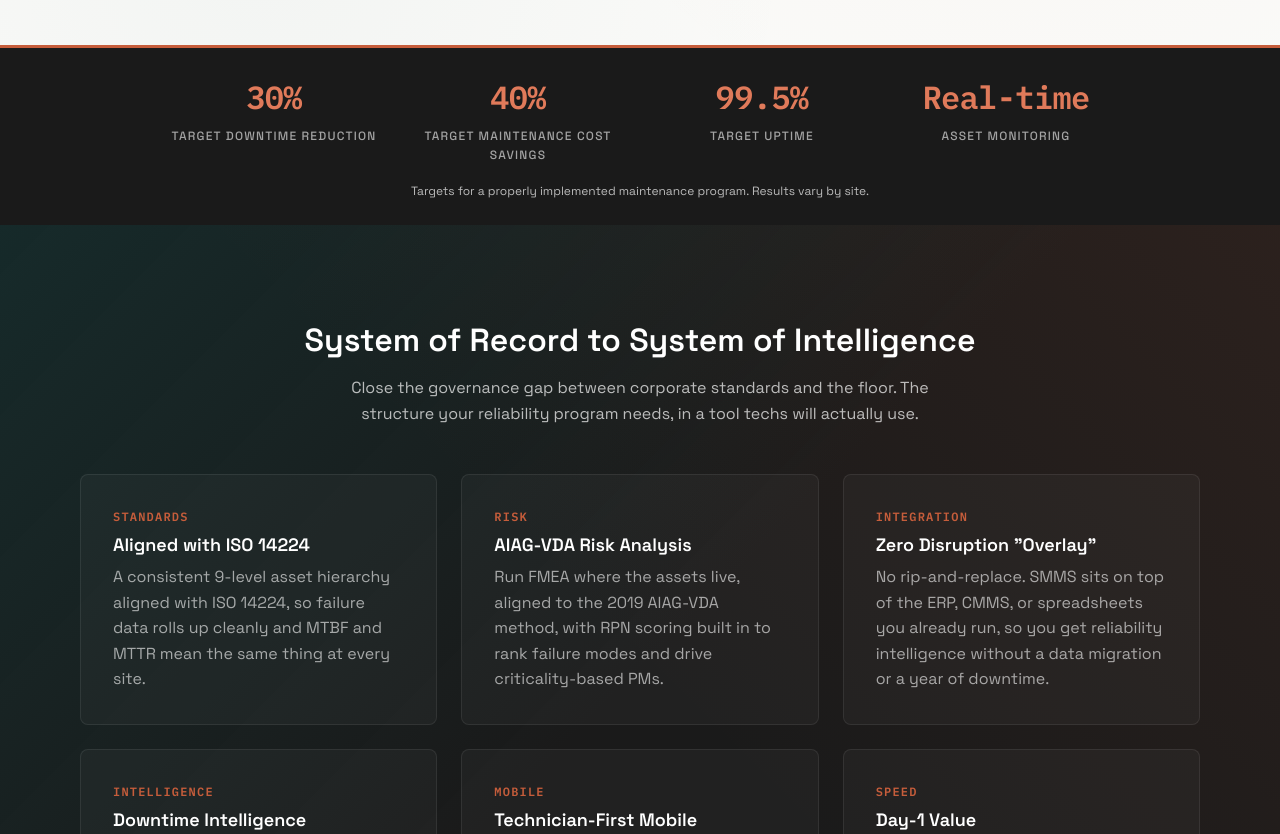
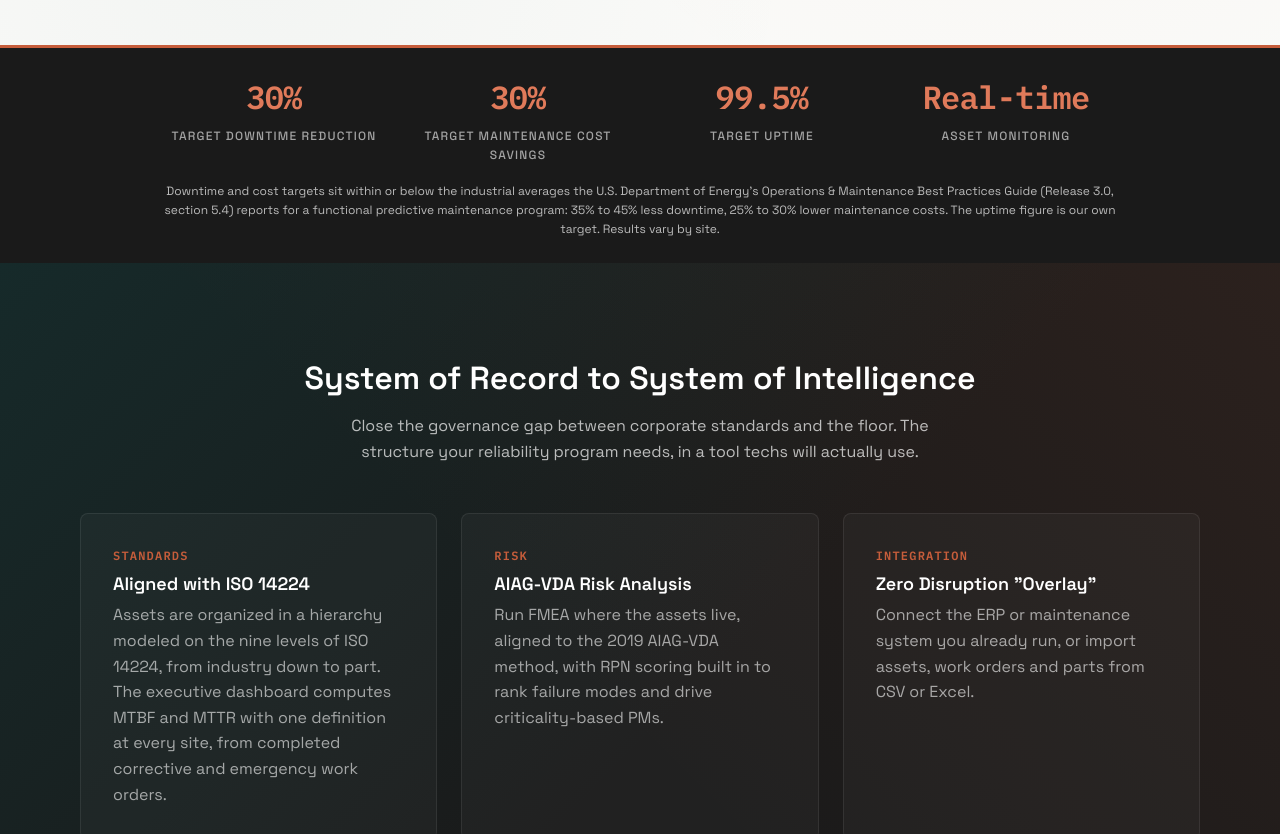
Before and after one commit to nextbelt/nextbelt-website, a plain HTML site: page platform.html in a window 1280 px wide. Shown: the part 485-1319 px from the top of the page. Drawn offline with nearby package versions, Linux system fonts and the light colour scheme.

Commit message:
Platform page: cost target 30% with its source, hierarchy and MTBF sentences, connect-or-import sentence

```diff
--- a/platform.html
+++ b/platform.html
@@ -110,7 +110,7 @@
         <div class="metric-label">Target Downtime Reduction</div>
       </div>
       <div class="metric-item">
-        <div class="metric-value">40%</div>
+        <div class="metric-value">30%</div>
         <div class="metric-label">Target Maintenance Cost Savings</div>
       </div>
       <div class="metric-item">
@@ -122,7 +122,7 @@
         <div class="metric-label">Asset Monitoring</div>
       </div>
     </div>
-    <p style="max-width: 1000px; margin: 16px auto 0; padding: 0 24px; text-align: center; font-size: 0.75rem; color: rgba(255,255,255,0.7);">Targets for a properly implemented maintenance program. Results vary by site.</p>
+    <p style="max-width: 1000px; margin: 16px auto 0; padding: 0 24px; text-align: center; font-size: 0.75rem; color: rgba(255,255,255,0.7);">Downtime and cost targets sit within or below the industrial averages the U.S. Department of Energy's Operations &amp; Maintenance Best Practices Guide (Release 3.0, section 5.4) reports for a functional predictive maintenance program: 35% to 45% less downtime, 25% to 30% lower maintenance costs. The uptime figure is our own target. Results vary by site.</p>
   </section>
 
   <!-- Platform Features - Dark Section -->
@@ -135,7 +135,7 @@
         <div class="feature-card">
           <span class="feature-label">Standards</span>
           <h3>Aligned with ISO 14224</h3>
-          <p>A consistent 9-level asset hierarchy aligned with ISO 14224, so failure data rolls up cleanly and MTBF and MTTR mean the same thing at every site.</p>
+          <p>Assets are organized in a hierarchy modeled on the nine levels of ISO 14224, from industry down to part. The executive dashboard computes MTBF and MTTR with one definition at every site, from completed corrective and emergency work orders.</p>
         </div>
 
         <div class="feature-card">
@@ -147,7 +147,7 @@
         <div class="feature-card">
           <span class="feature-label">Integration</span>
           <h3>Zero Disruption "Overlay"</h3>
-          <p>No rip-and-replace. SMMS sits on top of the ERP, CMMS, or spreadsheets you already run, so you get reliability intelligence without a data migration or a year of downtime.</p>
+          <p>Connect the ERP or maintenance system you already run, or import assets, work orders and parts from CSV or Excel.</p>
         </div>
 
         <div class="feature-card">
```
